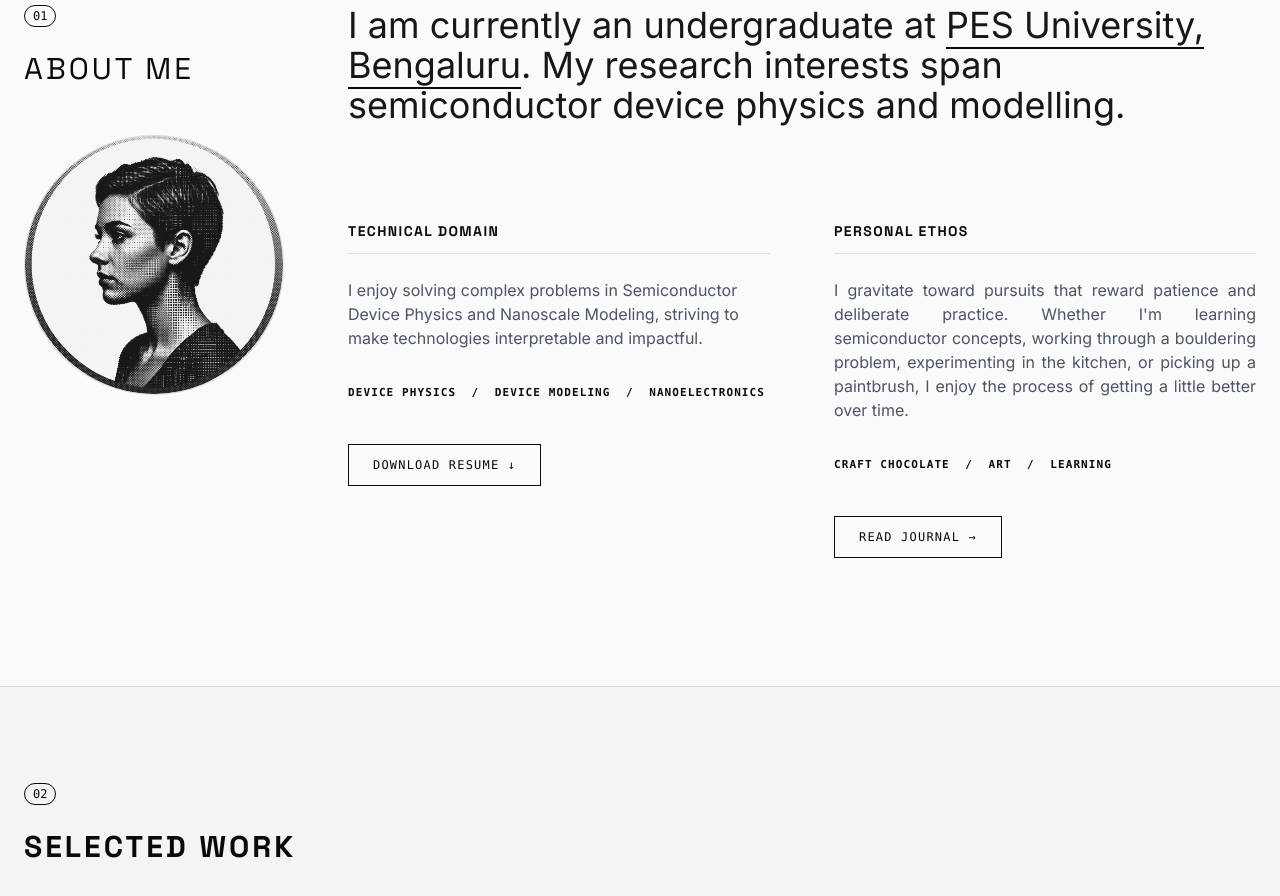
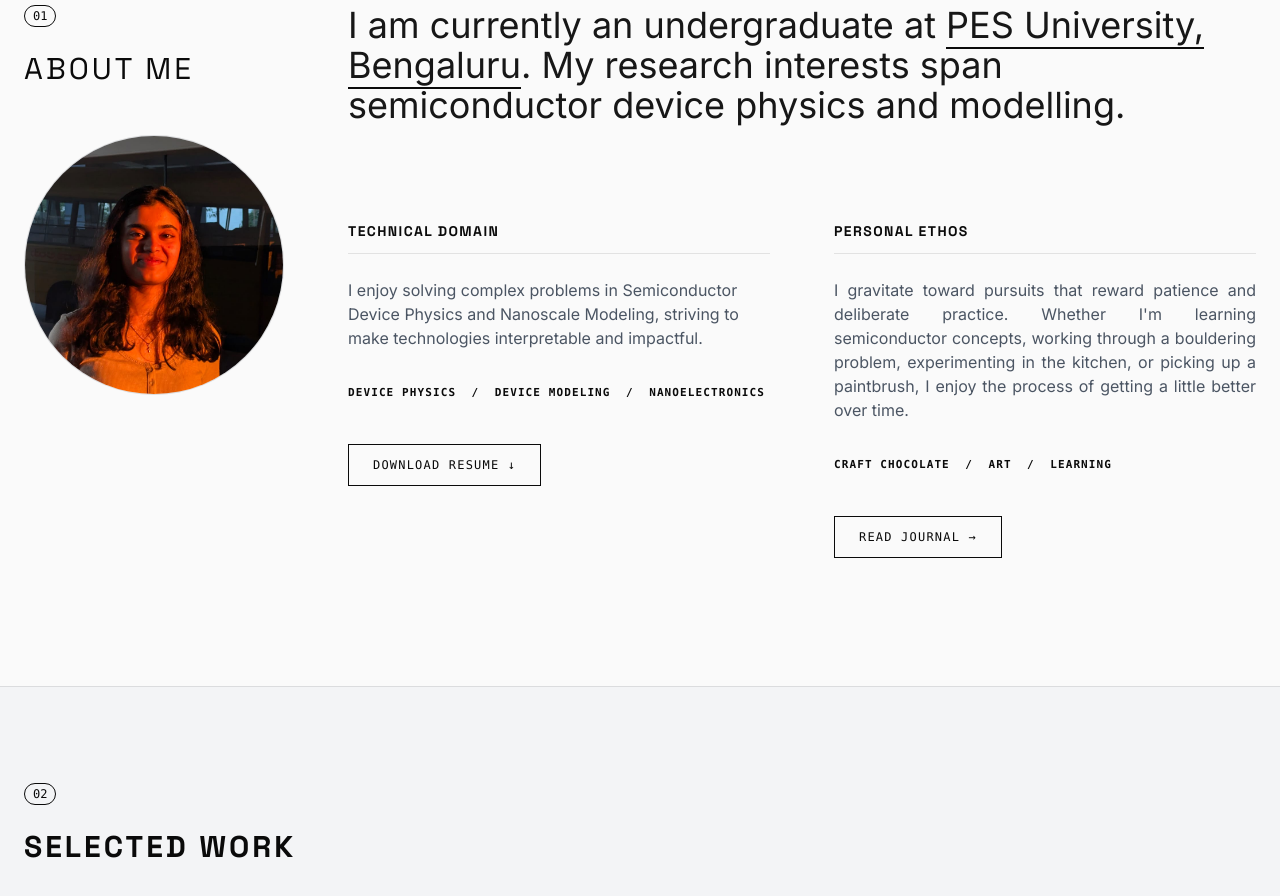
Before and after one commit to Shreya-Rose-Jimson/shreya-rose-jimson.github.io, a plain HTML site: page index.html in a window 1280 px wide. Shown: the part 924-1820 px from the top of the page. Drawn offline with nearby package versions, Linux system fonts and the light colour scheme.

Commit message:
Update profile picture

```diff
--- a/index.html
+++ b/index.html
@@ -138,8 +138,8 @@
 
                     <div
                         class="w-48 h-48 md:w-full md:h-auto md:aspect-square rounded-full overflow-hidden border border-black/10 dark:border-white/10 mb-8 bg-gray-100 dark:bg-gray-900 flex justify-center items-center">
-                        <img src="images/placeholder.png" alt="Shreya Portrait"
-                            class="w-full h-full object-cover grayscale opacity-90 mix-blend-multiply dark:mix-blend-screen">
+                        <img src="profile_pic_1.jpeg" alt="Shreya Portrait"
+                            class="w-full h-full object-cover">
                     </div>
                 </div>
 
```
